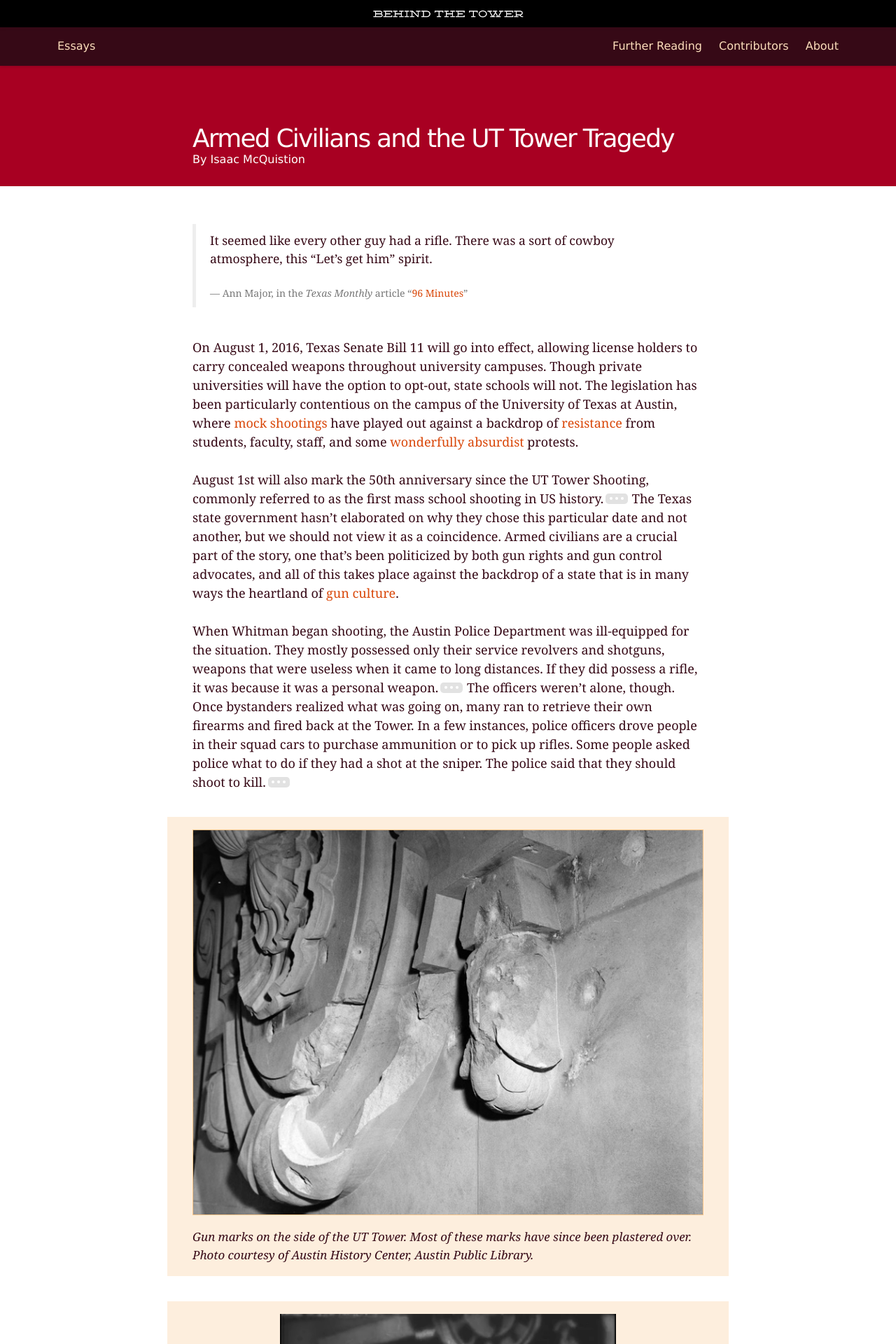
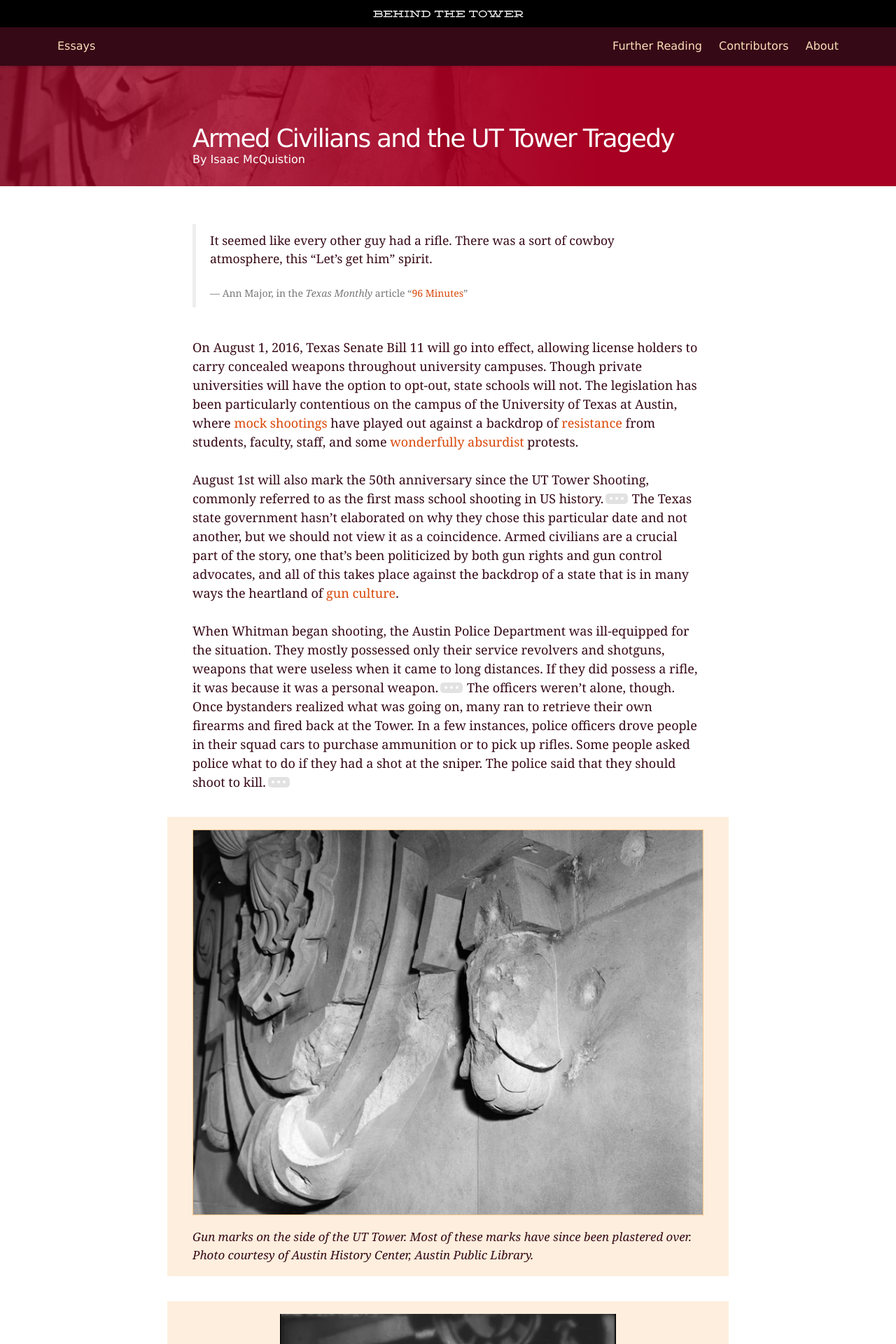
Before and after one commit to utexas-public-history/tower, a Jekyll site: the page built from _posts/2016-05-01-06-mcquisition-armed-civilians.md, in a window 1280 px wide. Shown: the top 1920 px of the page at 70% size. Built offline with Jekyll 4.4.1, drawn with Linux system fonts in a browser that asks for light colours.

Commit message:
Add header image to Armed Civilians

```diff
--- a/_posts/2016-05-01-06-mcquisition-armed-civilians.md
+++ b/_posts/2016-05-01-06-mcquisition-armed-civilians.md
@@ -3,6 +3,7 @@ layout: post
 title: Armed Civilians and the UT Tower Tragedy
 author: Isaac McQuistion
 permalink: /armed-civilians-and-the-ut-tower-tragedy
+banner: /images/posts/mcquistion/bullet-holes-banner.jpg
 ---
 <div class="white bar"><div class="container"><div class="col-sm-12 col-md-10 col-md-offset-1 col-lg-8 col-lg-offset-2 post-content">
 {::options parse_block_html="false" /}
```
Also changed, not shown: images/posts/mcquistion/bullet-holes-banner.jpg (added).
